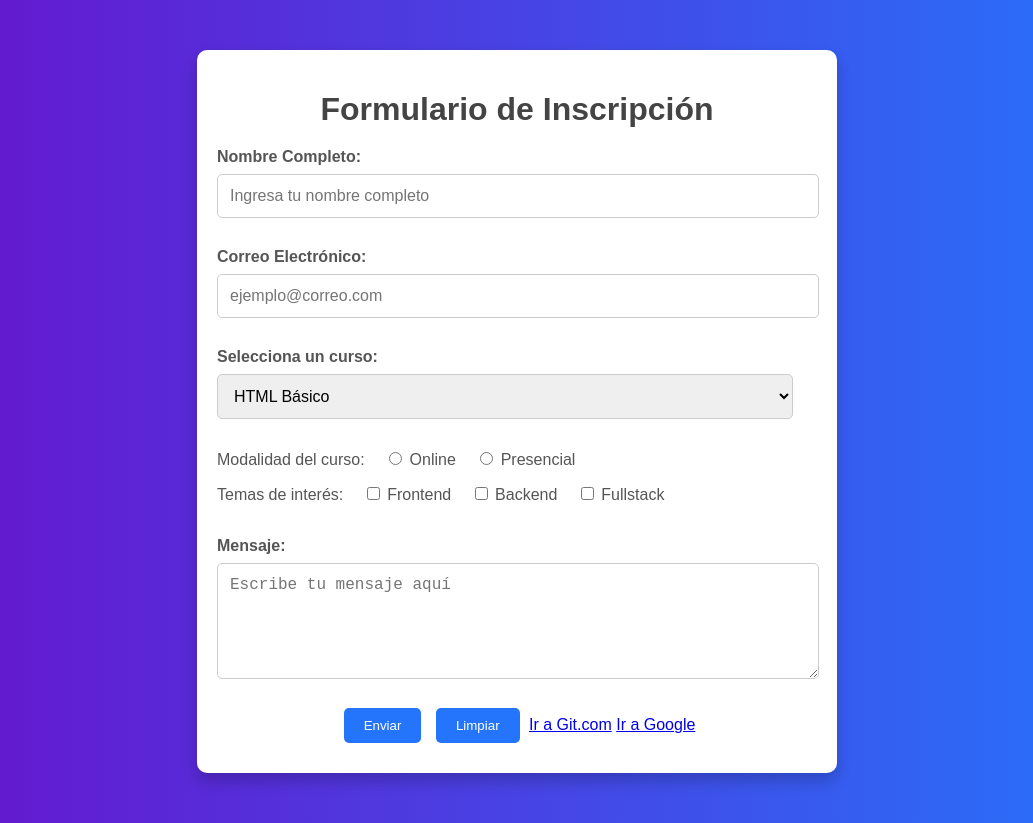
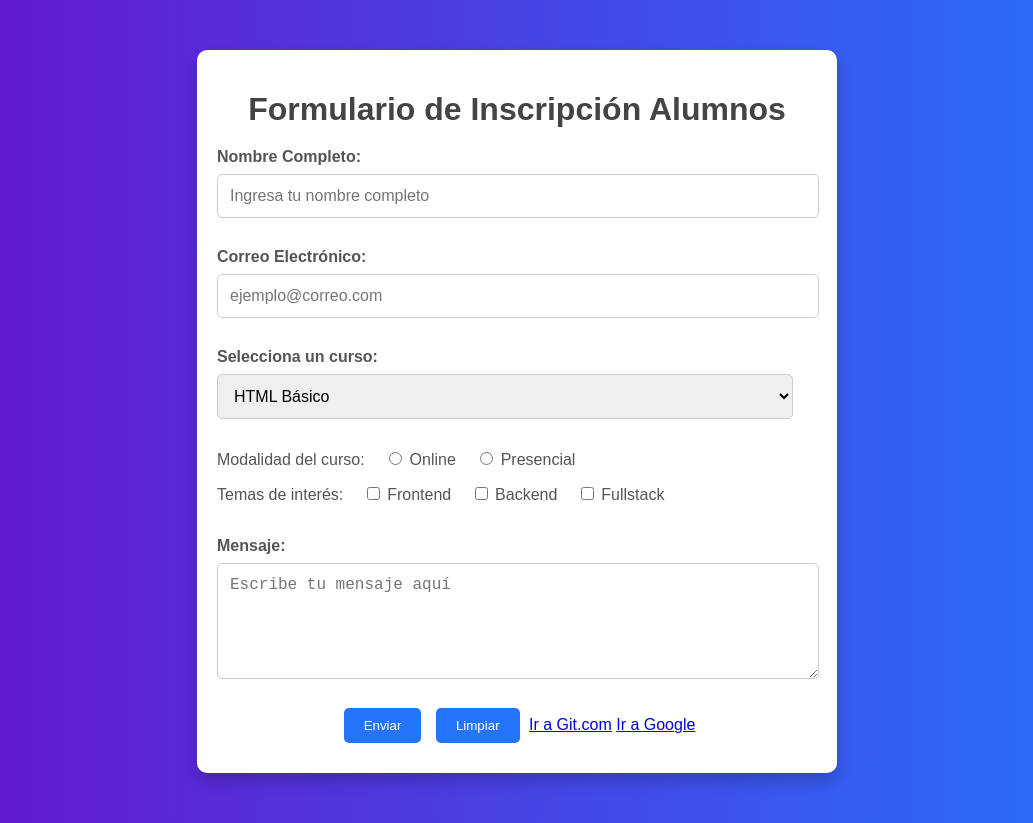
Before and after one commit to Arquimedes-Miranda/Lista-Tablas, a plain HTML site: page Index.html in a window 1280 px wide. Shown: the whole page, without its empty margins (123-1156 px from the left). Drawn offline with Linux system fonts and the light colour scheme.

Commit message:
Cambio Titulo Formulario

```diff
--- a/Index.html
+++ b/Index.html
@@ -13,7 +13,7 @@
 
     <div class="container"> <!-- Contenedor principal que agrupa y estructura el contenido del formulario -->
 
-        <h1>Formulario de Inscripción</h1> <!-- Título principal del formulario -->
+        <h1>Formulario de Inscripción Alumnos</h1> <!-- Título principal del formulario -->
 
         <form> <!-- Inicia el formulario donde se recolectará la información del usuario -->
 
```
